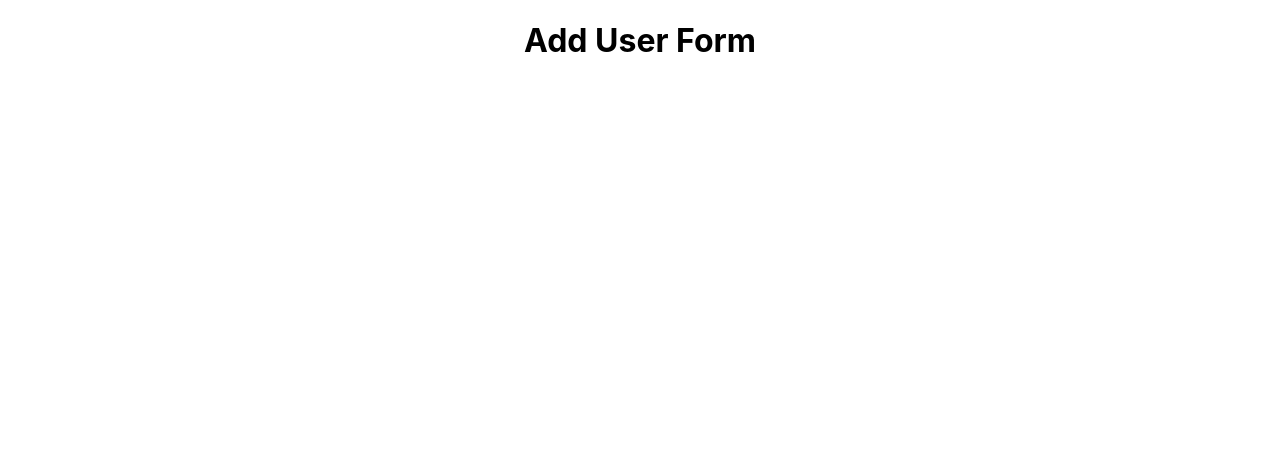
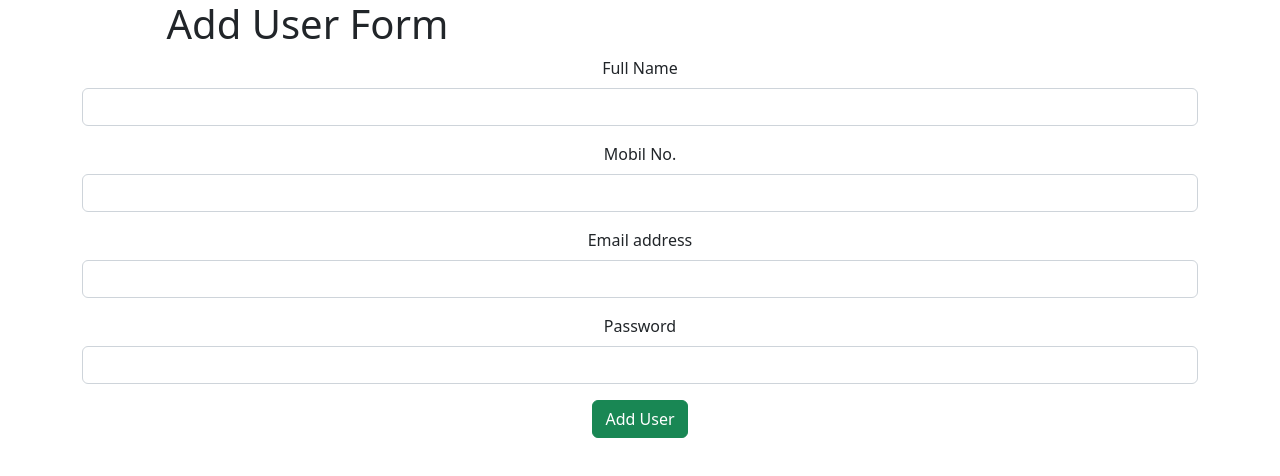
Before and after one commit to nsevindi87/crud-and-json, a React (Create React App) app: page / in a window 1280 px wide. Shown: the top 476 px of the page. Built offline with nearby package versions, Linux system fonts and the light colour scheme.

Commit message:
person added

```diff
--- /dev/null
+++ b/db.json
@@ -0,0 +1,33 @@
+{
+  "posts": [
+    {
+      "id": 1,
+      "title": "json-server",
+      "author": "typicode"
+    },
+    {
+      "name": "dfdd",
+      "mobile": "23422424",
+      "email": "244ddd@gmail.com",
+      "password": "12334556",
+      "id": 2
+    },
+    {
+      "name": "Nizami",
+      "mobile": "123412123123",
+      "email": "nizami@gmail.com",
+      "password": "1234",
+      "id": 3
+    }
+  ],
+  "comments": [
+    {
+      "id": 1,
+      "body": "some comment",
+      "postId": 1
+    }
+  ],
+  "profile": {
+    "name": "typicode"
+  }
+}
--- a/package.json
+++ b/package.json
@@ -18,7 +18,8 @@
     "start": "react-scripts start",
     "build": "react-scripts build",
     "test": "react-scripts test",
-    "eject": "react-scripts eject"
+    "eject": "react-scripts eject",
+    "server": "json-server db.json --watch --port 5000"
   },
   "eslintConfig": {
     "extends": [
--- a/src/Components/AddUser.js
+++ b/src/Components/AddUser.js
@@ -1,12 +1,85 @@
 import React from 'react'
+import axios from "axios"
+import { useState } from 'react';
 
 const AddUser = () => {
+//STATES====================
+const [formData,setFormData]= useState({
+    name: "",
+    mobile: "",
+    email: "",
+    password: "",
+})
+
+//ADD PERSON====================
+const handleFormSubmit = async(e)=>{
+    let response = await axios.post("http://localhost:5000/posts", formData)
+    if(response){
+        alert("data submitted successfully")
+    }else{
+        alert("something went wrong!")
+    }
+    setFormData({
+        name: "",
+        mobile: "",
+        email: "",
+        password: "",
+    })
+}
+
+
+
+
     return (
         <div className='container'>
             <div className='row'>
-            <div className='col-md-7'>
-                <h1>Add User Form</h1>
+                <div className='col-5'>
+                    <h1 className='text-center'>Add User Form</h1>
                 </div>
+                <div class="mb-3">
+                    <label for="exampleFormControlInput1" class="form-label">Full Name</label>
+                    <input
+                    type="email"
+                    class="form-control"
+                    id="exampleFormControlInput1"
+                    value={formData.name}
+                    onChange={(e)=>setFormData({...formData,name:e.target.value})}
+                    />
+                </div>
+                <div class="mb-3">
+                    <label for="exampleFormControlInput1" class="form-label">Mobil No.</label>
+                    <input
+                    type="number"
+                    class="form-control"
+                    id="exampleFormControlInput1"
+                    value={formData.mobile}
+                    onChange={(e)=>setFormData({...formData,mobile:e.target.value})}
+                    />
+                </div>
+                <div class="mb-3">
+                    <label for="exampleFormControlInput1" class="form-label">Email address</label>
+                    <input
+                    type="email"
+                    class="form-control"
+                    id="exampleFormControlInput1"
+                    value={formData.email}
+                    onChange={(e)=>setFormData({...formData,email:e.target.value})}
+                    />
+                </div>
+                <div class="mb-3">
+                    <label for="exampleFormControlInput1" class="form-label">Password</label>
+                    <input
+                    type="password"
+                    class="form-control"
+                    id="exampleFormControlInput1"
+                    value={formData.password}
+                    onChange={(e)=>setFormData({...formData,password:e.target.value})}
+                    />
+                </div>
+                <div class="mb-3">
+                    <button onClick={handleFormSubmit} className='btn btn-success'>Add User</button>
+                </div>
+
             </div>
 
         </div>
--- a/src/index.js
+++ b/src/index.js
@@ -2,6 +2,9 @@ import React from 'react';
 import ReactDOM from 'react-dom/client';
 import './index.css';
 import App from './App';
+import bootstrap from "bootstrap";
+import "../node_modules/bootstrap/dist/css/bootstrap.min.css";
+import "../node_modules/bootstrap/dist/js/bootstrap";
 import reportWebVitals from './reportWebVitals';
 
 const root = ReactDOM.createRoot(document.getElementById('root'));
```
Lines whose indentation alone changed are shown as unchanged.
